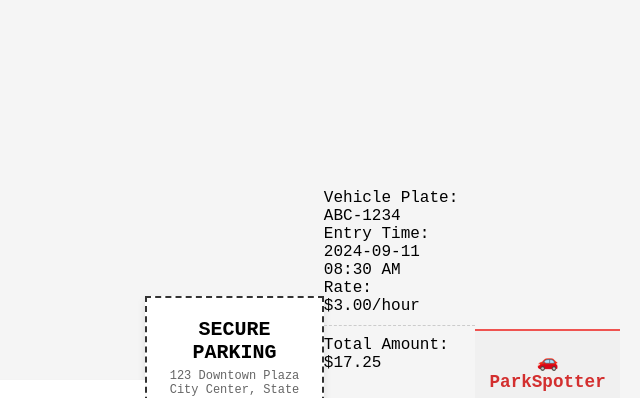
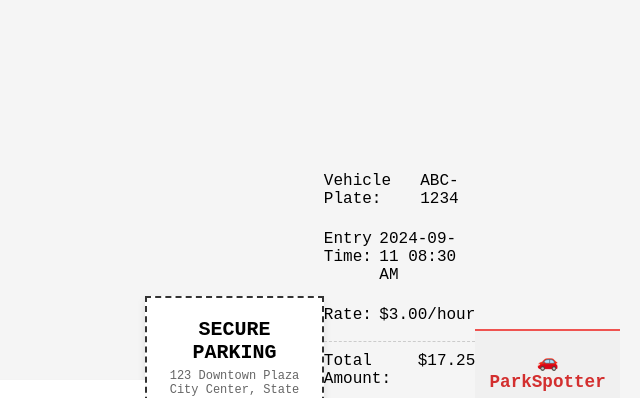
Before and after one commit to yashc2003/ParkSpotter, a Django app: page /recipt/ in a window 1280 px wide. Shown: the top 398 px of the page, without its empty margins (640-1280 px from the left). Run offline with Django 5.2, Linux system fonts and the light colour scheme.

Commit message:
css added for receipt row

```diff
--- a/parkspotter/static/css/recipt.css
+++ b/parkspotter/static/css/recipt.css
@@ -41,3 +41,9 @@
             text-align: left;
             margin: 20px 0;
         }
+.receipt-row {
+            display: flex;
+            justify-content: space-between;
+            margin-bottom: 12px;
+            padding: 5px 0;
+        }
```
